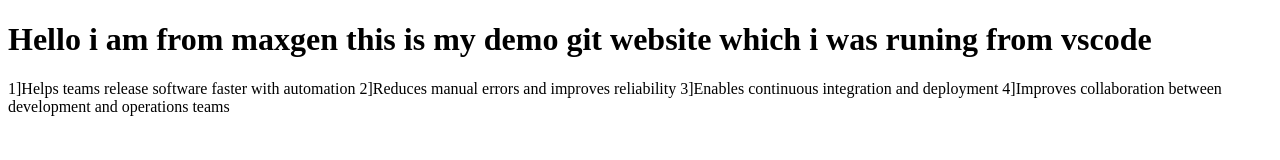
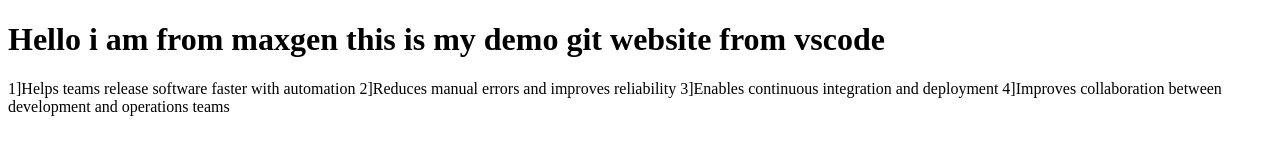
Before and after one commit to himanshisawarkar28/demo-git-, a plain HTML site: page index.html in a window 1280 px wide. Drawn offline with Linux system fonts and the light colour scheme.

Commit message:
change commit

```diff
--- a/index.html
+++ b/index.html
@@ -2,7 +2,7 @@
 <html>
     <body>
         <title>Wel-come to my website </title>
-        <h1>Hello i am from maxgen this is my demo git website which i was runing from vscode </h1>
+        <h1>Hello i am from maxgen this is my demo git website from vscode </h1>
         <p1>1]Helps teams release software faster with automation
             2]Reduces manual errors and improves reliability
             3]Enables continuous integration and deployment
```
